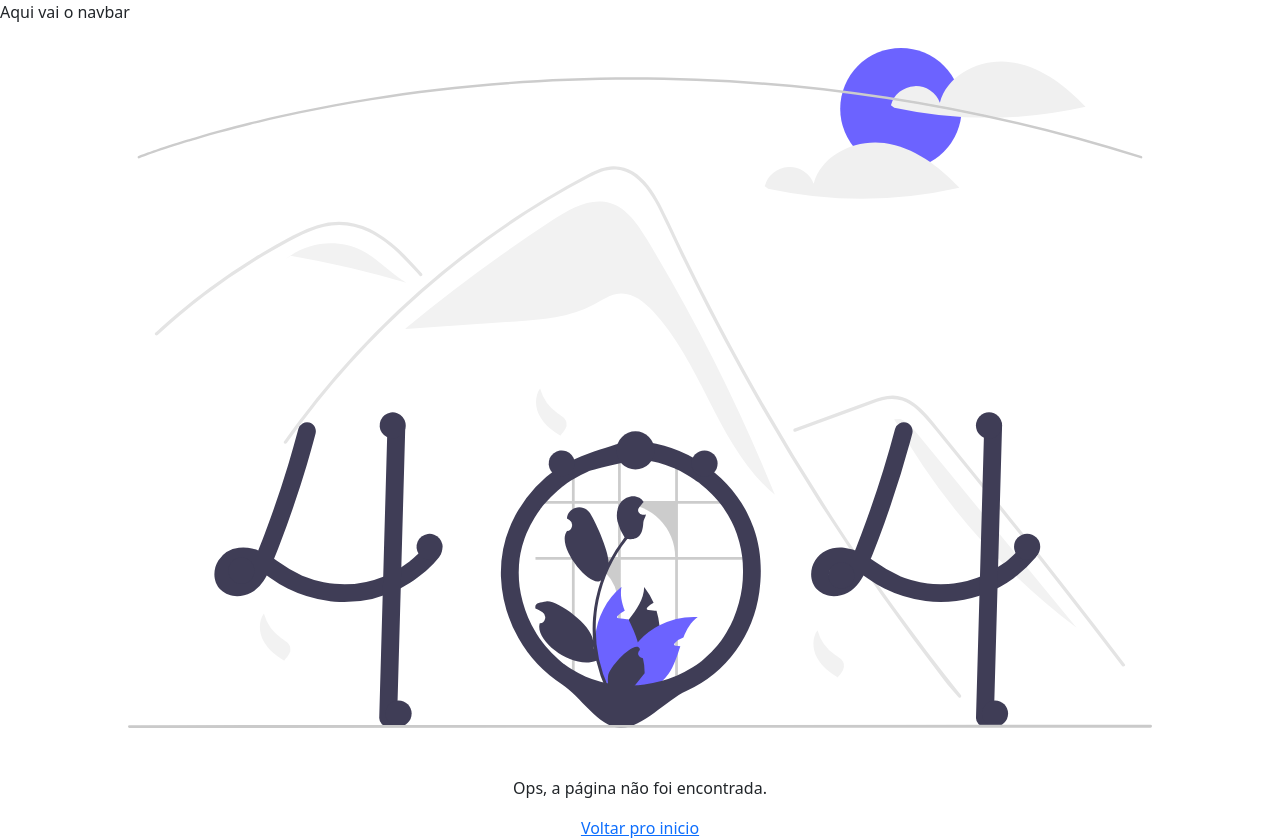
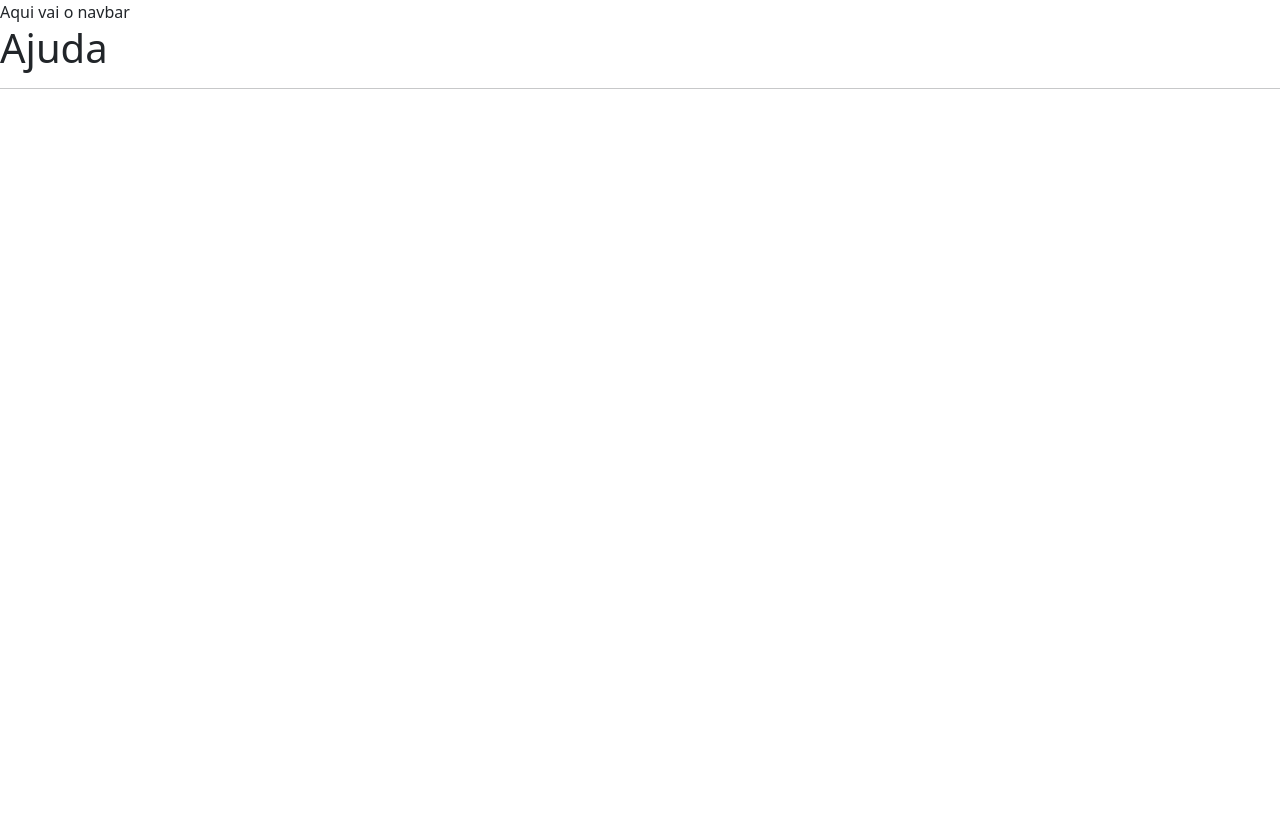
Before and after one commit to iwtrainingbr/app-front-10, a React (Create React App) app: page /ajuda in a window 1280 px wide. After the commit the page ends 800 px from the top, so only its background shows below. Built offline with nearby package versions, Linux system fonts and the light colour scheme.

Commit message:
adição da pagina Help

```diff
--- a/src/App.js
+++ b/src/App.js
@@ -4,6 +4,7 @@ import Home from "./pages/Home";
 import NotFound from "./pages/NotFound";
 import RecoverPassword from "./pages/RecoverPassword";
 import Register from "./pages/Register";
+import Help from "./pages/Help";
 
 import "bootstrap/dist/css/bootstrap.min.css";
 
@@ -16,8 +17,10 @@ export default function App() {
         <Route path="/recuperar-senha" element={<RecoverPassword/>}/>
         <Route path="/cadastro" element={<Register/>}/>
 
+        <Route path="ajuda" element={<Help/>}/>
         <Route path="/" element={<Home/>}/>
         <Route path="/*" element={<NotFound/>}/>
+
       </Routes>
     </BrowserRouter>
   );
--- /dev/null
+++ b/src/pages/Help/index.js
@@ -0,0 +1,8 @@
+export default function Help () {
+    return (
+        <div>
+        <h1>Ajuda</h1>
+        <hr/>
+        </div>
+    )
+}
```
Also changed, not shown: 1 other file (tests, documents, lock files or other folders).
